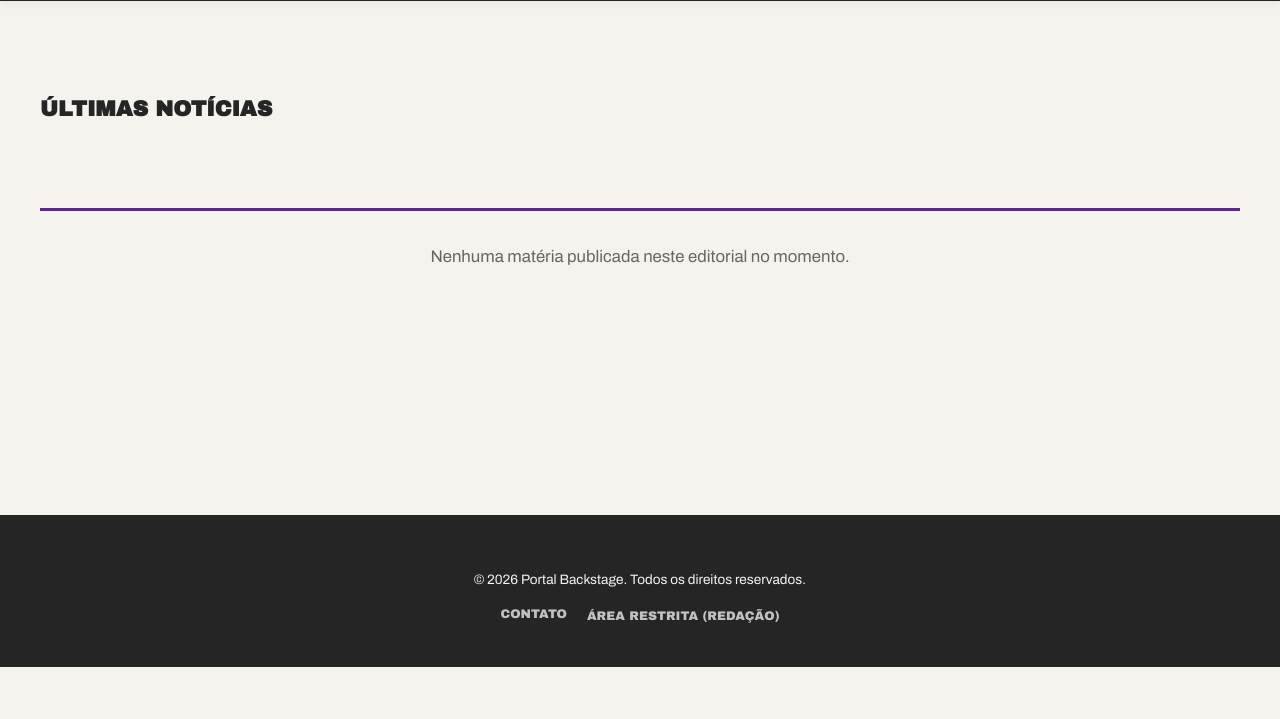
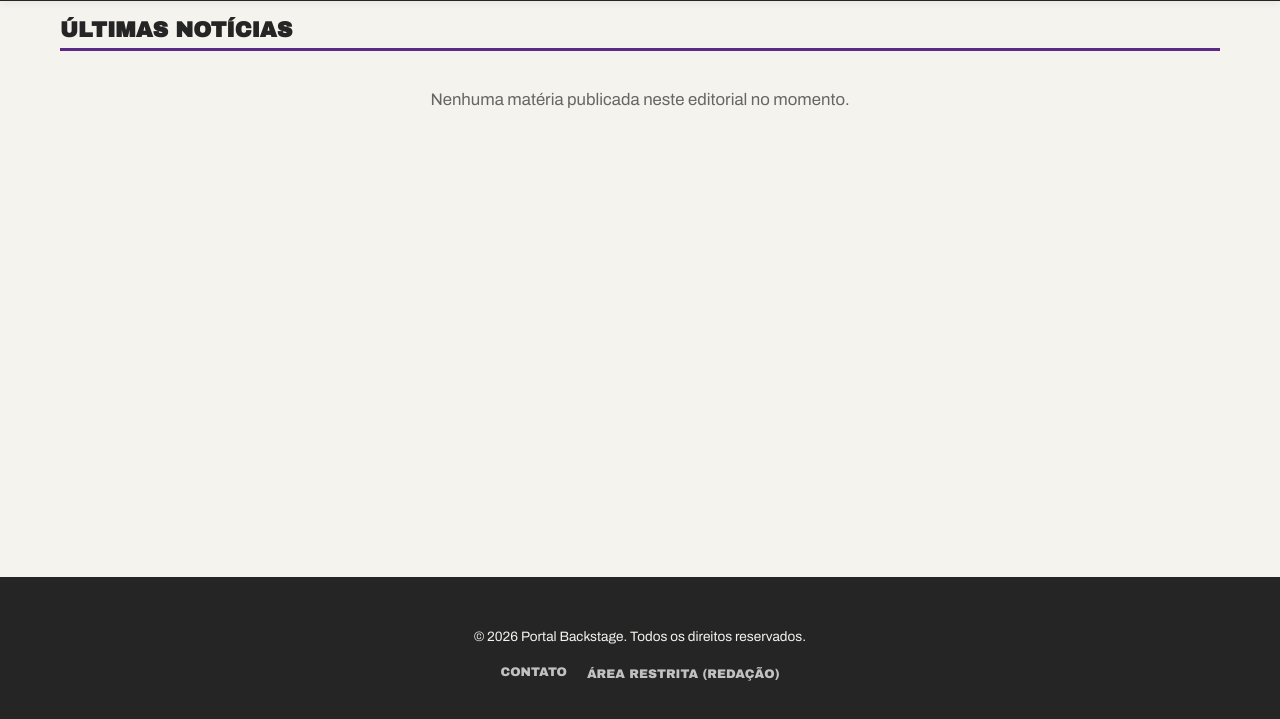
Before and after one commit to Vinicius-Buzato/portal-backstage, a plain HTML site: page index.html in a window 1280 px wide. Both pictures are taken after a click on the button "NOTÍCIAS". Shown: the part 79-798 px from the top of the page. Drawn offline with nearby package versions, Linux system fonts and the light colour scheme; no server answers.

Commit message:
Update css

```diff
--- a/styles.css
+++ b/styles.css
@@ -15,6 +15,10 @@
   --transition-smooth: all 0.3s cubic-bezier(0.25, 0.8, 0.25, 1);
 }
 
+html {
+  height: 100%;
+}
+
 body {
   background-color: var(--color-bg);
   color: var(--color-text);
@@ -22,6 +26,9 @@ body {
   margin: 0;
   padding: 0;
   line-height: 1.6;
+  min-height: 100vh;
+  display: flex;
+  flex-direction: column;
 }
 
 /* Cabeçalho Roxo Único com Logo à Esquerda e Menu na Mesma Faixa */
@@ -174,25 +181,27 @@ body {
 
 /* Grid Principal de Notícias */
 .portal-container {
+  flex: 1 0 auto;
+  width: 100%;
   max-width: 1200px;
-  margin: 14px auto 40px auto;
+  margin: 18px auto 0 auto;
   padding: 0 20px;
+  box-sizing: border-box;
   display: grid;
   grid-template-columns: repeat(12, 1fr);
   column-gap: 2rem;
-  row-gap: 12px;
-  min-height: 55vh;
+  row-gap: 16px;
+  align-content: start;
 }
-
 /* Título e Linha Roxa Padronizados */
 .section-banner {
   grid-column: span 12;
-  display: flex;
-  justify-content: flex-start;
-  align-items: center;
+  width: 100%;
+  box-sizing: border-box;
+  display: block;
   border-bottom: 3px solid var(--color-primary);
   padding-top: 0;
-  padding-bottom: 4px;
+  padding-bottom: 6px;
   margin-top: 0;
   margin-bottom: 4px;
 }
@@ -203,8 +212,9 @@ body {
   text-transform: uppercase;
   margin: 0;
   padding: 0;
-  line-height: 1;
+  line-height: 1.05;
   font-size: 1.35rem;
+  display: block;
 }
 
 .article-card {
@@ -316,12 +326,20 @@ body {
 }
 
 /* Seção Equipe */
-.team-grid {
+.team-grid,
+.social-grid {
   grid-column: span 12;
   display: grid;
+  gap: 24px;
+  margin-top: 4px;
+}
+
+.team-grid {
   grid-template-columns: repeat(auto-fit, minmax(250px, 1fr));
-  gap: 24px;
-  margin-top: 8px;
+}
+
+.social-grid {
+  grid-template-columns: repeat(auto-fit, minmax(280px, 1fr));
 }
 
 .team-card {
@@ -446,10 +464,11 @@ body {
 }
 
 .article-page-layout {
+  flex: 1 0 auto;
   width: 100%;
   max-width: 1480px;
-  margin: 18px auto 48px auto;
-  padding: 0 24px;
+  margin: 18px auto 0 auto;
+  padding: 0 24px 40px 24px;
   box-sizing: border-box;
   display: grid;
   grid-template-columns: minmax(180px, 260px) minmax(0, 860px) minmax(180px, 260px);
@@ -765,10 +784,11 @@ textarea {
 
 /* Rodapé */
 .portal-footer {
+  flex-shrink: 0;
   background-color: var(--color-text);
   color: var(--color-bg);
-  padding: 40px 20px;
-  margin-top: 60px;
+  padding: 36px 20px;
+  margin-top: 48px;
   text-align: center;
   font-size: 0.85rem;
 }
```
